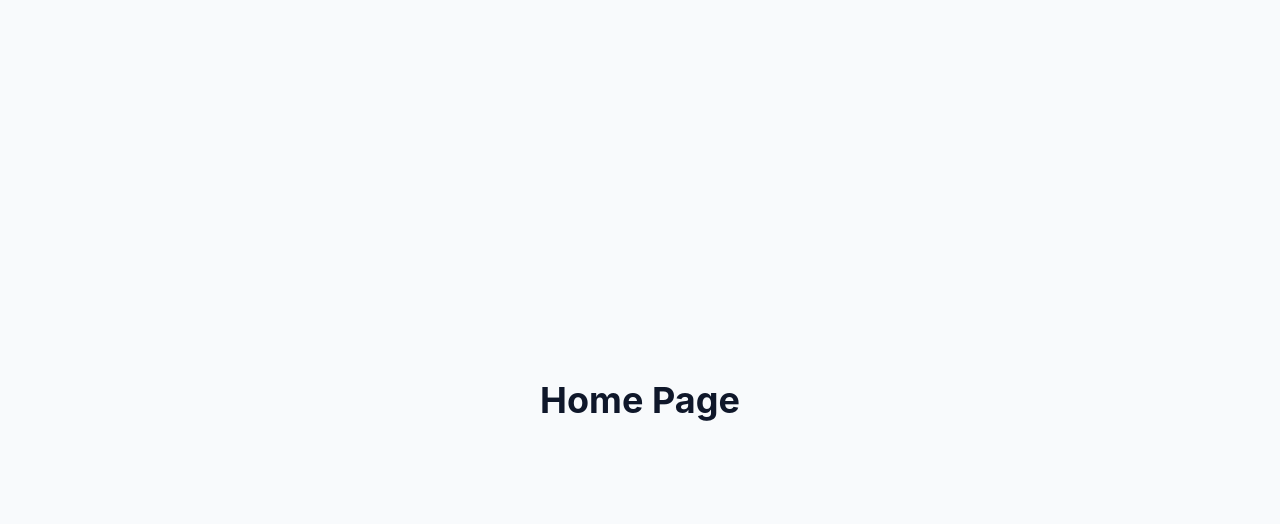
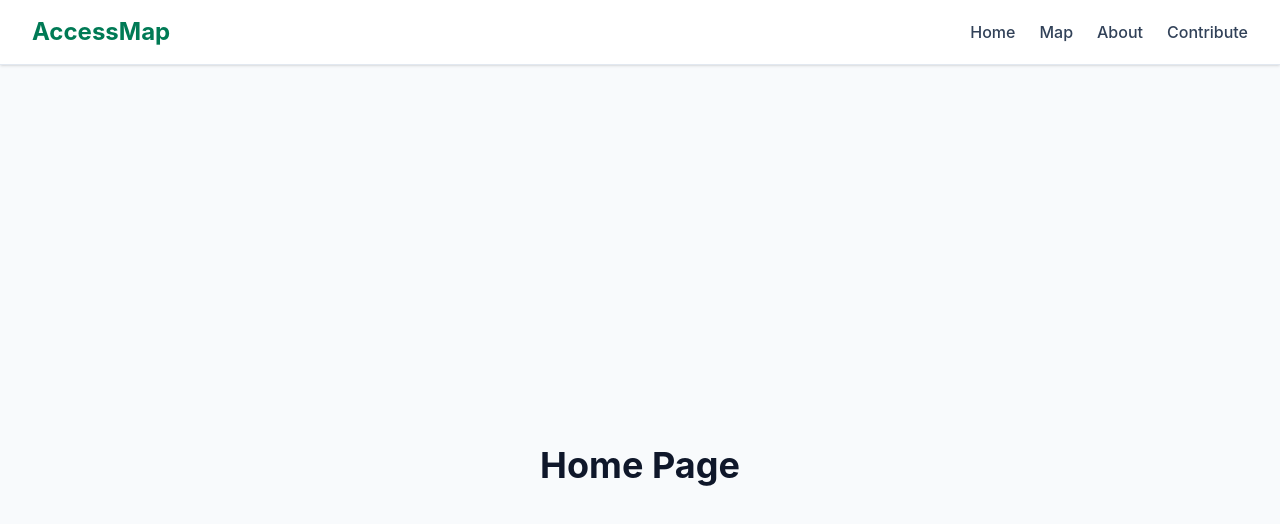
Before and after one commit to andravalciu/accessmap-bucharest, a React (Vite) app: page / in a window 1280 px wide. Shown: the top 524 px of the page. Built offline with nearby package versions, Linux system fonts and the light colour scheme; the HTML template or start-up script is replaced by a standard one.

Commit message:
Create reusable navbar component

```diff
--- a/src/App.tsx
+++ b/src/App.tsx
@@ -1,4 +1,6 @@
 import { BrowserRouter, Routes, Route } from "react-router-dom";
+import Navbar from "./components/Navbar";
+
 import Home from "./pages/Home";
 import MapPage from "./pages/MapPage";
 import About from "./pages/About";
@@ -7,6 +9,8 @@ import Contribute from "./pages/Contribute";
 function App() {
   return (
     <BrowserRouter>
+      <Navbar />
+
       <Routes>
         <Route path="/" element={<Home />} />
         <Route path="/map" element={<MapPage />} />
--- /dev/null
+++ b/src/components/Navbar.tsx
@@ -0,0 +1,33 @@
+import { Link } from "react-router-dom";
+
+function Navbar() {
+  return (
+    <nav className="w-full px-8 py-4 bg-white shadow-sm border-b border-slate-200">
+      <div className="max-w-7xl mx-auto flex justify-between items-center">
+        <Link to="/" className="text-2xl font-bold text-emerald-700">
+          AccessMap
+        </Link>
+
+        <div className="flex gap-6 text-slate-700 font-medium">
+          <Link to="/" className="hover:text-emerald-600 transition">
+            Home
+          </Link>
+
+          <Link to="/map" className="hover:text-emerald-600 transition">
+            Map
+          </Link>
+
+          <Link to="/about" className="hover:text-emerald-600 transition">
+            About
+          </Link>
+
+          <Link to="/contribute" className="hover:text-emerald-600 transition">
+            Contribute
+          </Link>
+        </div>
+      </div>
+    </nav>
+  );
+}
+
+export default Navbar;
```
